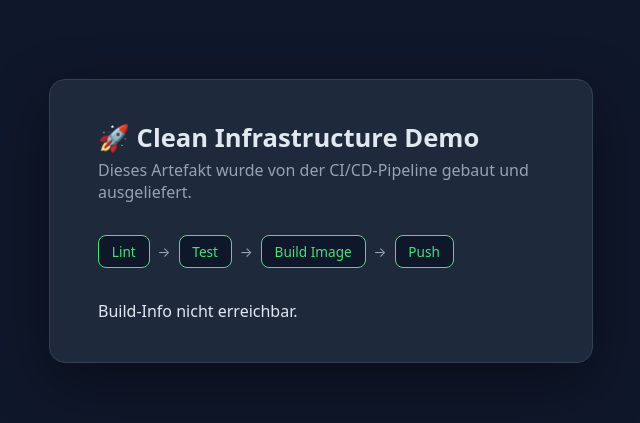
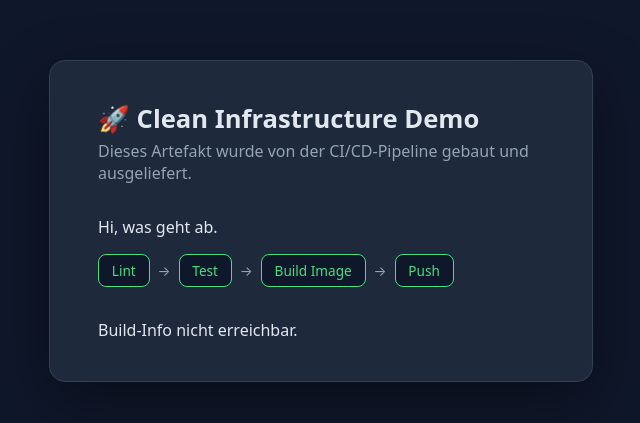
Before and after one commit to realAP/clean-infrastructure, a website: page public/index.html in a window 1280 px wide. Shown: the part 179-602 px from the top of the page, without its empty margins (319-959 px from the left). Drawn offline with Linux system fonts and the light colour scheme; no server answers.

Commit message:
Add greeting as paragraph

```diff
--- a/public/index.html
+++ b/public/index.html
@@ -68,6 +68,7 @@
   <main class="card">
     <h1>🚀 Clean Infrastructure Demo</h1>
     <p class="subtitle">Dieses Artefakt wurde von der CI/CD-Pipeline gebaut und ausgeliefert.</p>
+    <p> Hi, was geht ab.</p>
 
     <div class="pipeline" aria-hidden="true">
       <span class="stage">Lint</span>
```
